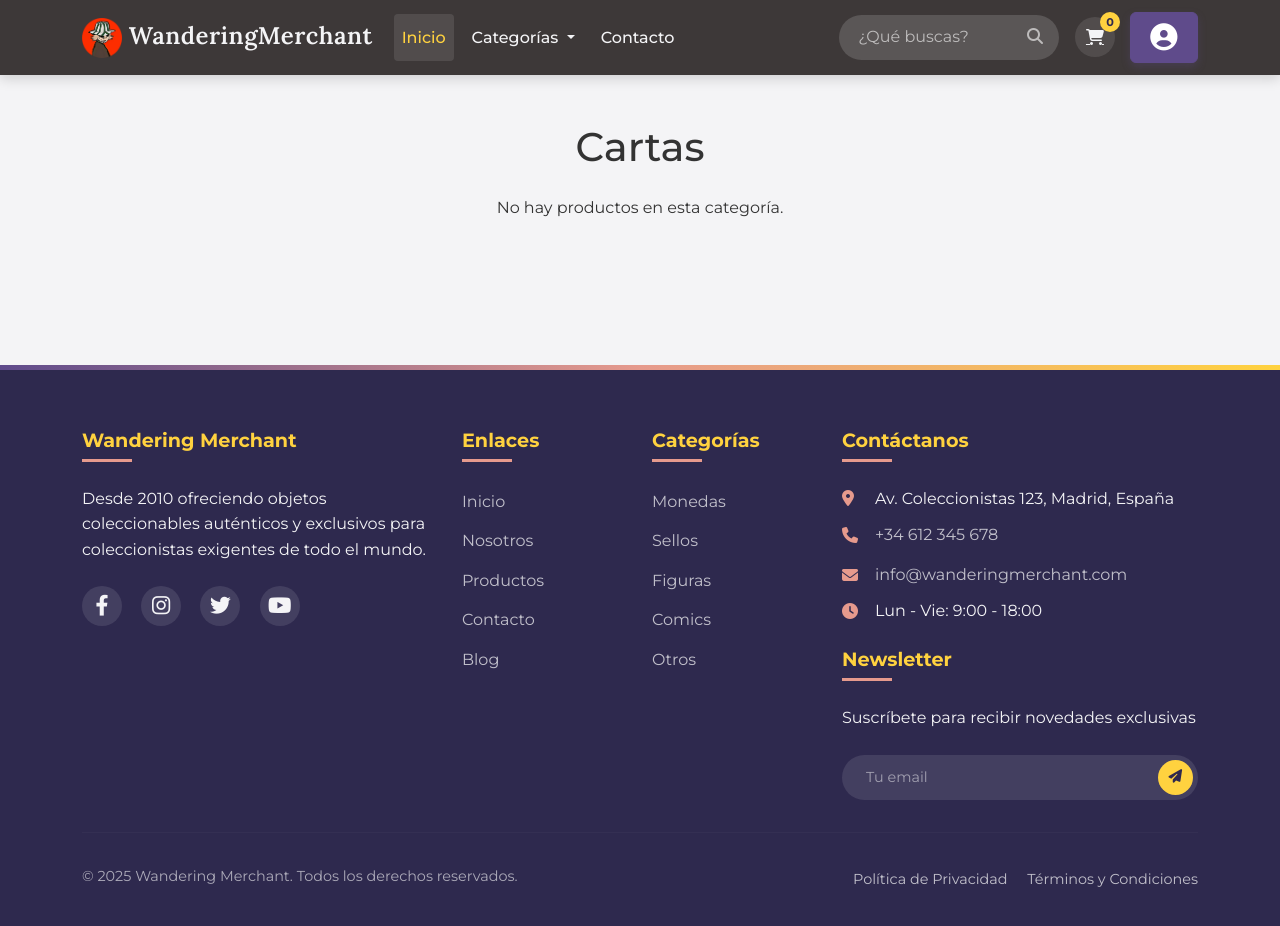
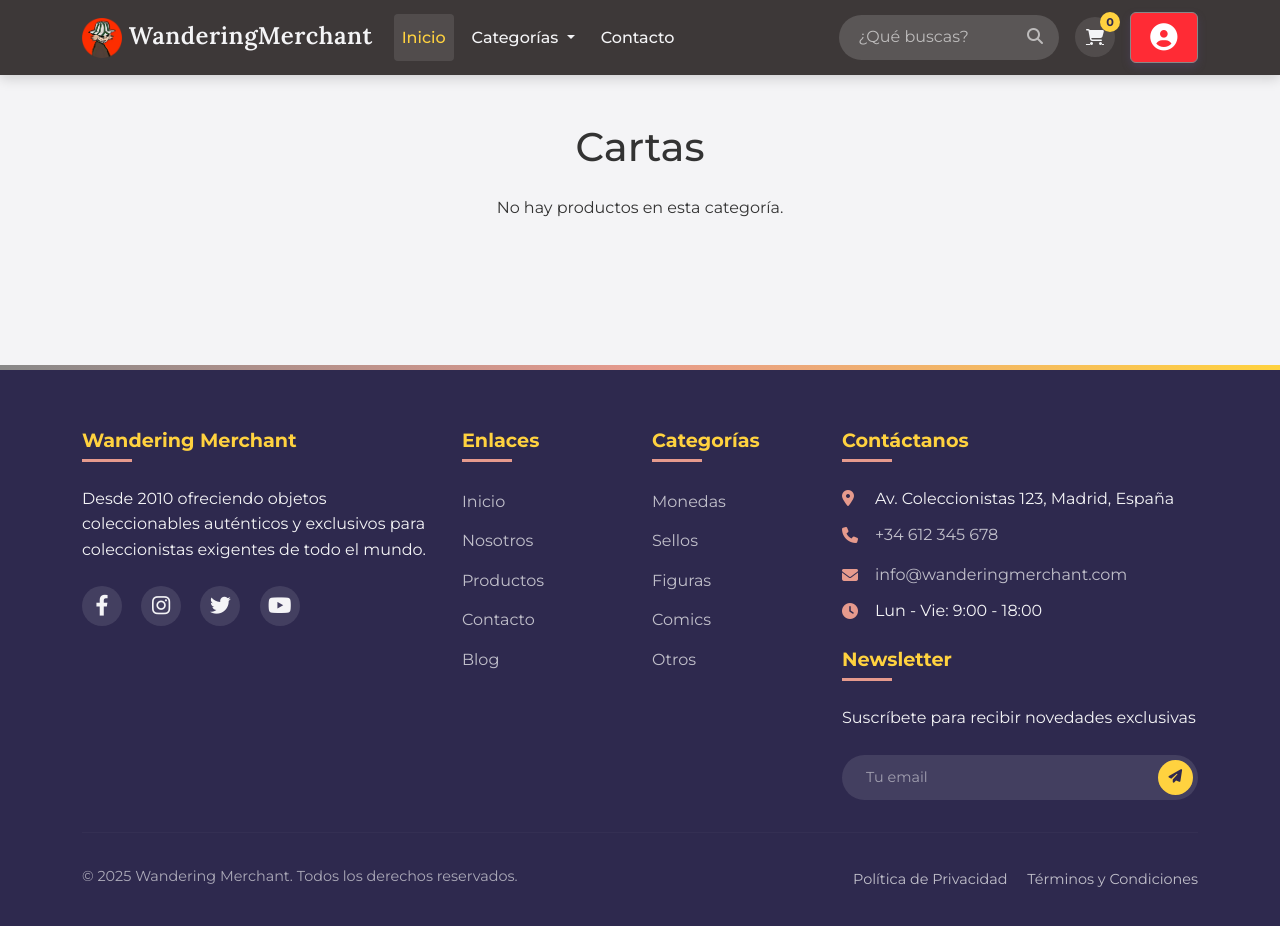
Before and after one commit to runo06/Wandering-Merchant, a Django app: page /categoria/cartas/ in a window 1280 px wide. Run offline with Django 5.2, Linux system fonts and the light colour scheme; data comes from the database, SQL or seed files in the repository.

Commit message:
Mejora de Aspecto
Se cambiaron los colores principales

```diff
--- a/templates/base.html
+++ b/templates/base.html
@@ -11,7 +11,7 @@
     <link href="https://fonts.googleapis.com/css2?family=Montserrat:wght@400;500;600;700&family=Lora:wght@400;500;600&display=swap" rel="stylesheet">
     <style>
         :root {
-            --primary-color: #5F4B8B;         /* Púrpura para identidad de marca */
+            --primary-color: #888888;         /* Púrpura para identidad de marca */
             --secondary-color: #E69A8D;       /* Rosa salmón como acento */
             --accent-color: #FFD23F;          /* Dorado para elementos destacados */
             --dark-color: #2E294E;            /* Azul oscuro para contraste */
@@ -113,7 +113,7 @@
         }
 
         .btn-primary {
-            background-color: var(--primary-color);
+            background-color: #FF2B35;
             border-color: var(--primary-color);
             box-shadow: 0 4px 8px rgba(95, 75, 139, 0.3);
         }
```
